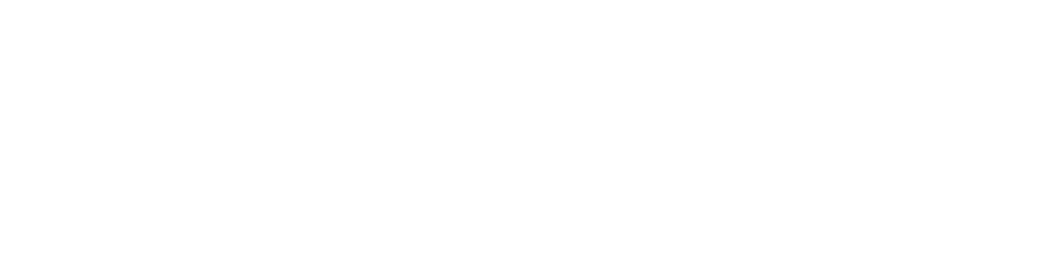
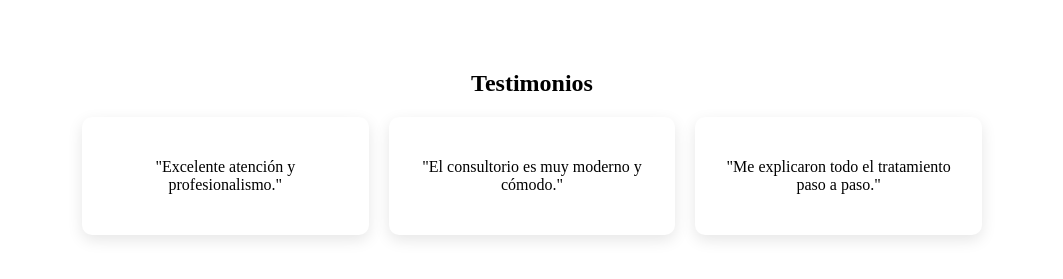
Before and after one commit to Niki2422/dentist-react, a React (Vite) app: page / in a window 1280 px wide. Shown: the part 2190-2469 px from the top of the page, without its empty margins (108-1171 px from the left). Before the commit the page ends 2168 px from the top, so only its background shows below. Built offline with nearby package versions, Linux system fonts and the light colour scheme.

Commit message:
se creo la seccion testimonials con su respectivo .css

```diff
--- a/src/App.jsx
+++ b/src/App.jsx
@@ -3,6 +3,7 @@
 import Services from "./components/Services"
 import Gallery from "./components/Gallery"
 import About from "./components/About"
+import Testimonials from "./components/Testimonials"
 
 function App() {
   return (
@@ -12,6 +13,7 @@
       <Services />
       <Gallery />
       <About />
+      <Testimonials />
     </>
   )
 }
--- /dev/null
+++ b/src/components/Testimonials.jsx
@@ -0,0 +1,35 @@
+import "../styles/Testimonials.css"
+
+function Testimonials(){
+
+const reviews = [
+"Excelente atención y profesionalismo.",
+"El consultorio es muy moderno y cómodo.",
+"Me explicaron todo el tratamiento paso a paso."
+]
+
+return(
+
+<section className="testimonials">
+
+<h2>Testimonios</h2>
+
+<div className="testimonials-grid">
+
+{reviews.map((review,index)=>(
+<div key={index} className="testimonial-card">
+
+<p>"{review}"</p>
+
+</div>
+))}
+
+</div>
+
+</section>
+
+)
+
+}
+
+export default Testimonials
--- /dev/null
+++ b/src/styles/testimonials.css
@@ -0,0 +1,27 @@
+.testimonials{
+padding:80px 20px;
+text-align:center;
+}
+
+.testimonials-grid{
+display:grid;
+grid-template-columns:repeat(3,1fr);
+gap:20px;
+max-width:900px;
+margin:auto;
+}
+
+.testimonial-card{
+background:white;
+padding:25px;
+border-radius:10px;
+box-shadow:0 5px 15px rgba(0,0,0,0.1);
+}
+
+@media(max-width:768px){
+
+.testimonials-grid{
+grid-template-columns:1fr;
+}
+
+}
```
